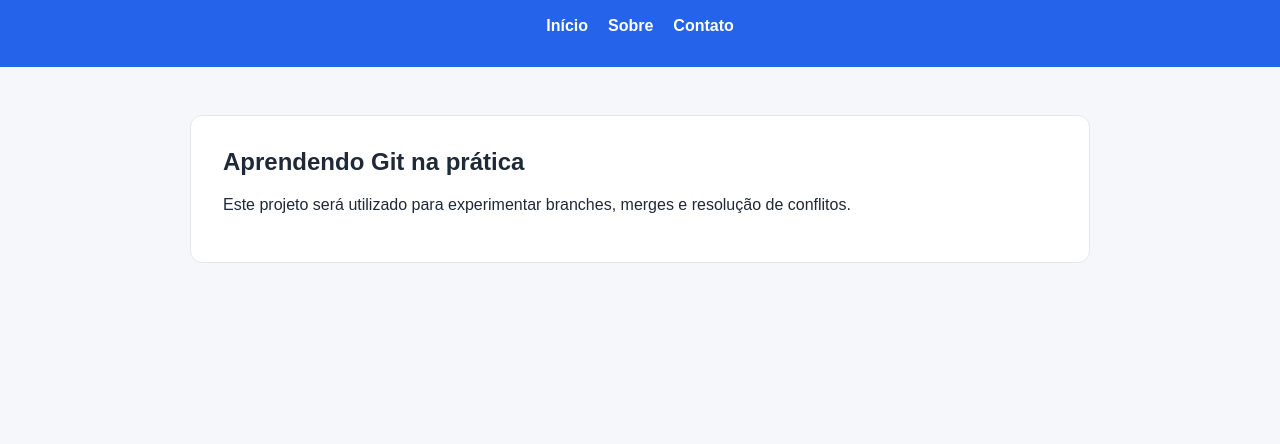
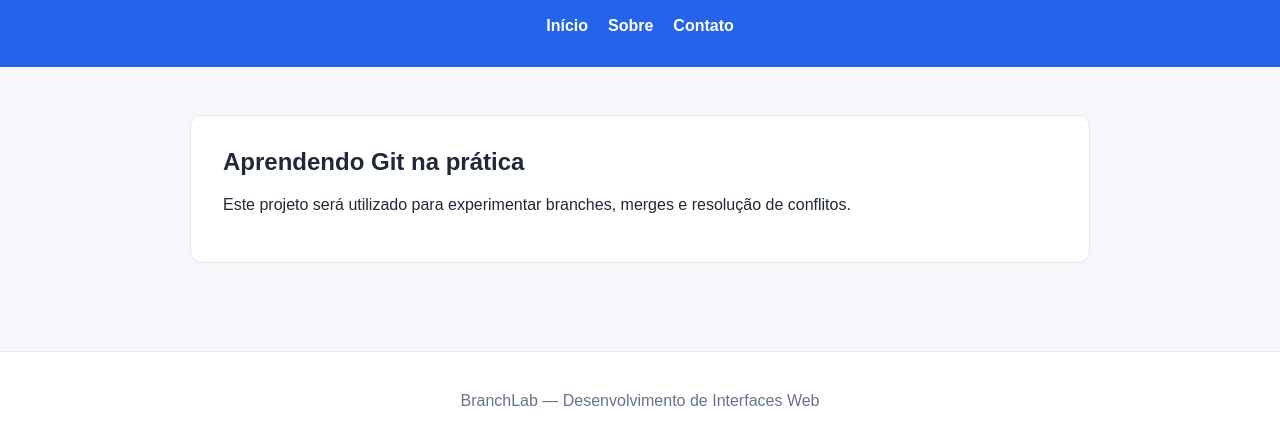
Before and after one commit to DDGurgel/branchlab, a plain HTML site: page index.html in a window 1280 px wide. Shown: the part 96-540 px from the top of the page. Drawn offline with Linux system fonts and the light colour scheme.

Commit message:
feat: adiciona rodape ao branchlab

```diff
--- a/assets/css/style.css
+++ b/assets/css/style.css
@@ -55,3 +55,12 @@ body {
     text-decoration: none;
     font-weight: 600;
 }
+
+.rodape {
+    margin-top: 40px;
+    padding: 24px;
+    text-align: center;
+    background-color: #ffffff;
+    border-top: 1px solid #e5e7eb;
+    color: #64748b;
+}
--- a/index.html
+++ b/index.html
@@ -37,6 +37,14 @@
 
     </main>
 
+    <footer class="rodape">
+
+    <p>
+        BranchLab — Desenvolvimento de Interfaces Web
+    </p>
+
+    </footer>
+
 </body>
 
 </html>
```
